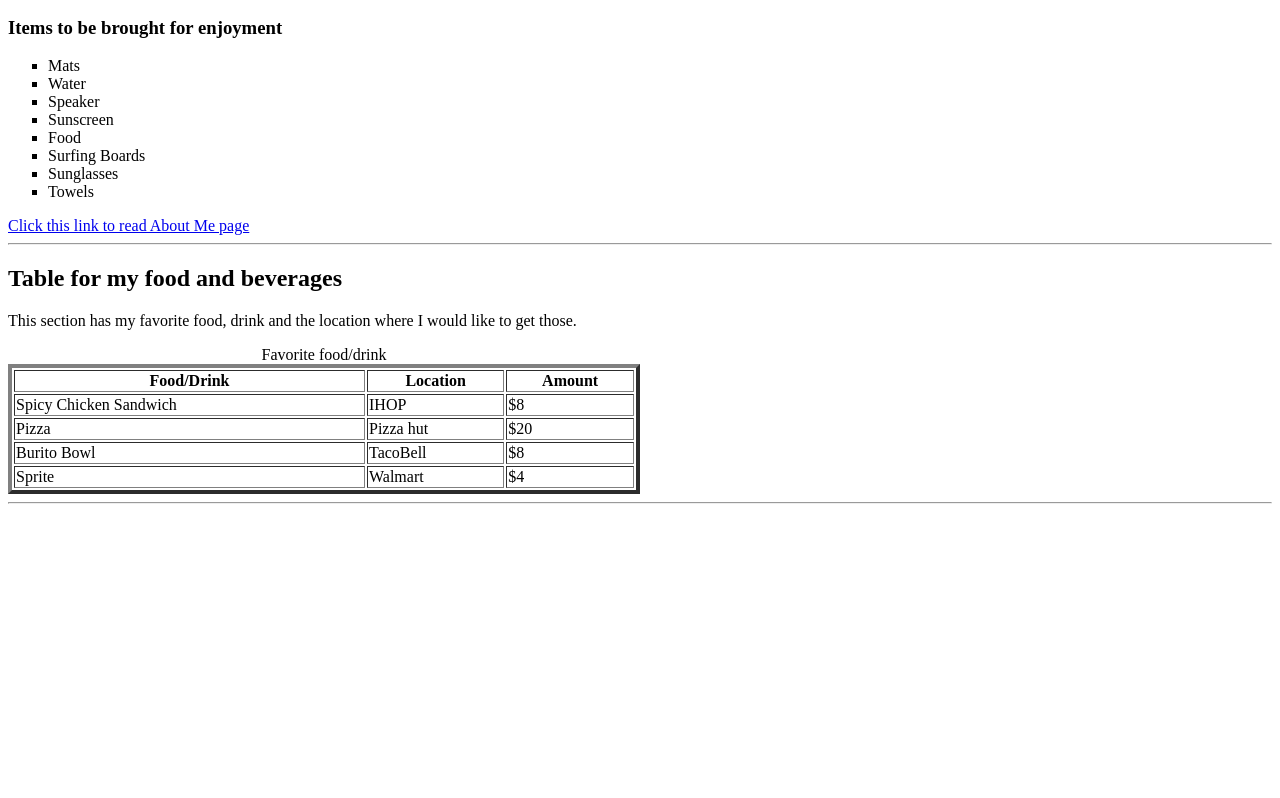
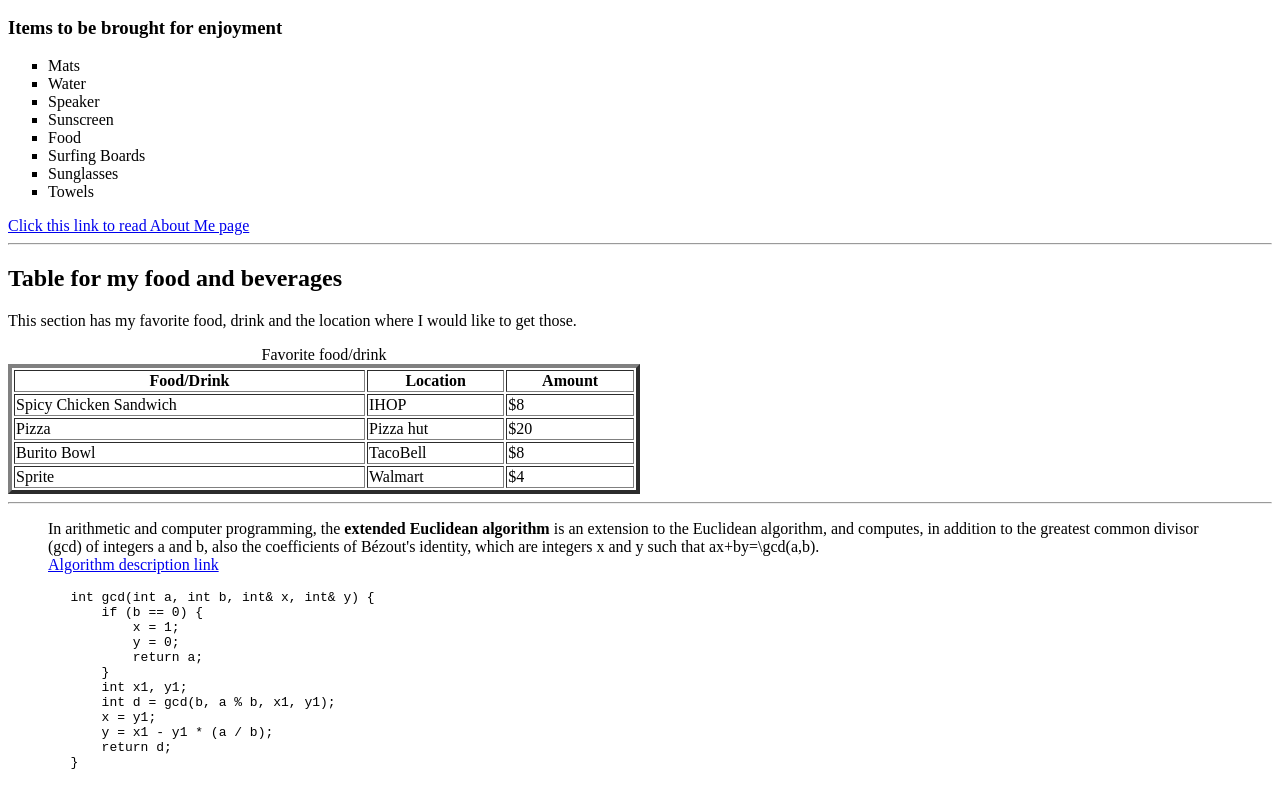
Before and after one commit to 44-563-WebApps-F21/webapps-f21-assignment-3-rushyanth1130, a plain HTML site: page index.html in a window 1280 px wide. Shown: the part 434-1232 px from the top of the page. Before the commit the page ends 946 px from the top, so only its background shows below. Drawn offline with Linux system fonts and the light colour scheme.

Commit message:
updated index file
added extended Euclidean algorithm with a short description.

```diff
--- a/index.html
+++ b/index.html
@@ -129,4 +129,25 @@
     </table>
     <hr />
 
+    <blockquote>
+        In arithmetic and computer programming, the <b>extended Euclidean algorithm</b> is an extension to the
+        Euclidean algorithm, and computes, in addition to the
+        greatest common divisor (gcd) of integers a and b, also the coefficients of Bézout's identity,
+        which are integers x and y such that ax+by=\gcd(a,b).<br/>
+        <a href="https://en.wikipedia.org/wiki/Extended_Euclidean_algorithm"> Algorithm description link </a>
+    </blockquote>
+    <pre>
+        int gcd(int a, int b, int& x, int& y) {
+            if (b == 0) {
+                x = 1;
+                y = 0;
+                return a;
+            }
+            int x1, y1;
+            int d = gcd(b, a % b, x1, y1);
+            x = y1;
+            y = x1 - y1 * (a / b);
+            return d;
+        }
+    </pre>
 </body>
```
